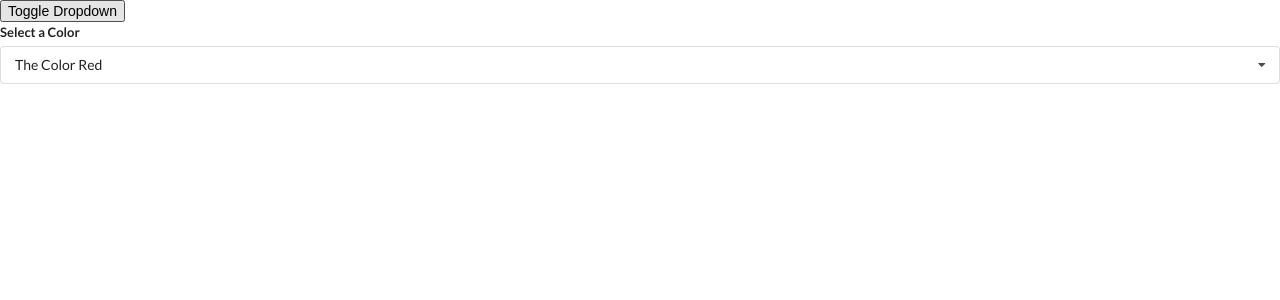
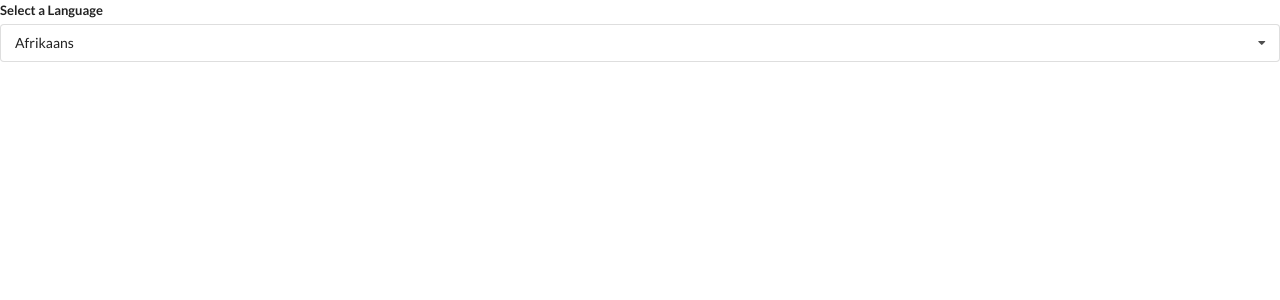
Before and after one commit to cdl08001/modern-react-redux-widgets, a React (Create React App) app: page / in a window 1280 px wide. Shown: the top 300 px of the page. Built offline with nearby package versions, Linux system fonts and the light colour scheme.

Commit message:
Add label to Dropdown. Create initial Translate component.

```diff
--- a/src/App.js
+++ b/src/App.js
@@ -2,6 +2,7 @@
 import Accordion from './components/Accordion';
 import Search from './components/Search';
 import Dropdown from './components/Dropdown';
+import Translate from './components/Translate';
 
 const items = [
   {
@@ -34,20 +35,9 @@
 ];
 
 export default () => {
-  const [selected, setSelected] = useState(options[0]);
-  const [showDropdown, setShowDropdown] = useState(true);
   return (
     <div>
-      <button onClick={() => setShowDropdown(!showDropdown)}>
-        Toggle Dropdown
-      </button>
-      {showDropdown ? (
-        <Dropdown
-          options={options}
-          selected={selected}
-          onSelectedChange={setSelected}
-        />
-      ) : null}
+      <Translate />
     </div>
   );
 };
--- a/src/components/Dropdown.js
+++ b/src/components/Dropdown.js
@@ -1,7 +1,7 @@
 import React, { useState, useEffect, useRef } from 'react';
 import { render } from 'react-dom';
 
-const Dropdown = ({ options, selected, onSelectedChange }) => {
+const Dropdown = ({ options, label, selected, onSelectedChange }) => {
   const [open, setOpen] = useState(false);
   const ref = useRef();
 
@@ -37,7 +37,7 @@
   return (
     <div ref={ref} className="ui form">
       <div className="field">
-        <label className="label">Select a Color</label>
+        <label className="label">{label}</label>
         <div
           onClick={() => setOpen(!open)}
           className={`ui selection dropdown ${open ? 'visible active' : ''}`}
--- /dev/null
+++ b/src/components/Translate.js
@@ -0,0 +1,34 @@
+import React, { useState } from 'react';
+import Dropdown from './Dropdown';
+
+const options = [
+  {
+    label: 'Afrikaans',
+    value: 'af',
+  },
+  {
+    label: 'Arabic',
+    value: 'ar',
+  },
+  {
+    label: 'Hindi',
+    value: 'hi',
+  },
+];
+
+const Translate = () => {
+  const [language, setLanguage] = useState(options[0]);
+
+  return (
+    <div>
+      <Dropdown
+        selected={language}
+        onSelectedChange={setLanguage}
+        options={options}
+        label={'Select a Language'}
+      />
+    </div>
+  );
+};
+
+export default Translate;
```
